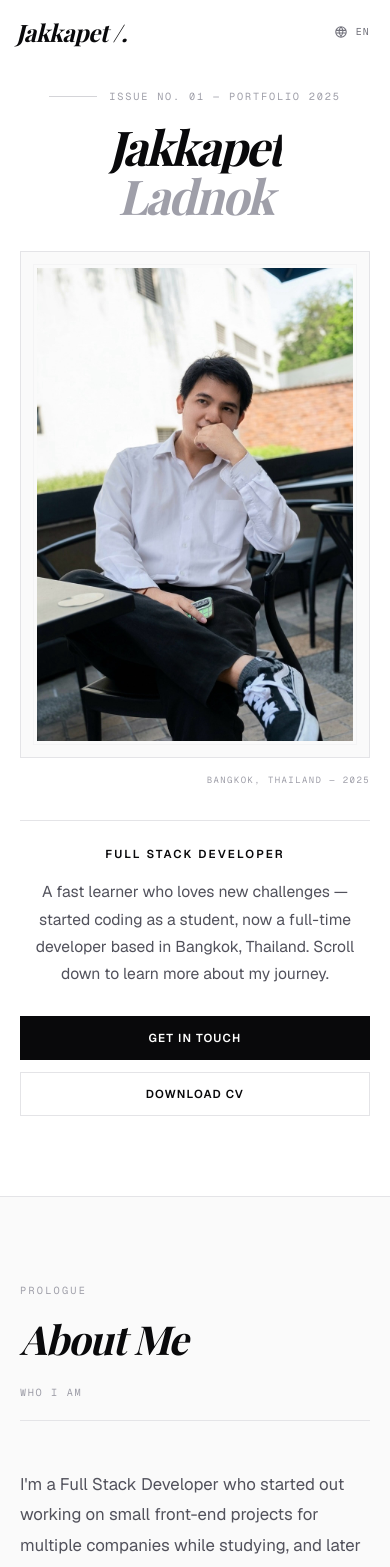
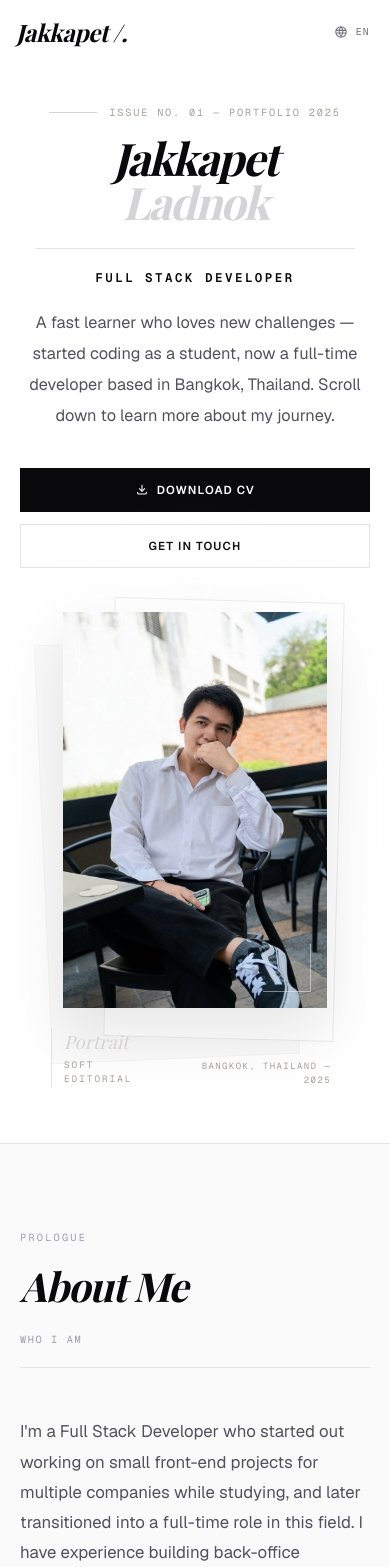
Before and after one commit to jakkapet2k/portfolio, a Next.js app: page / in a window 390 px wide. Shown: the top 1567 px of the page. Built offline with nearby package versions, Linux system fonts and the light colour scheme.

Commit message:
feat: Refactor HeroSection animations and layout for improved UI and responsiveness

```diff
--- a/components/portfolio/HeroSection.tsx
+++ b/components/portfolio/HeroSection.tsx
@@ -11,30 +11,15 @@ export default function HeroSection() {
 
   useEffect(() => {
     const ctx = gsap.context(() => {
-      const heroTl = gsap.timeline({ defaults: { ease: "power3.out" } });
-      heroTl
-        .fromTo(".hero-issue", { opacity: 0, y: 14 }, { opacity: 1, y: 0, duration: 0.5 })
-        .fromTo(
-          ".hero-name-line",
-          { opacity: 0, y: 80, clipPath: "inset(100% 0 0 0)" },
-          { opacity: 1, y: 0, clipPath: "inset(0% 0 0 0)", duration: 1, stagger: 0.12 },
-          "-=0.2",
-        )
+      const tl = gsap.timeline({ defaults: { ease: "power3.out" } });
+
+      tl.fromTo(".hero-label", { opacity: 0, x: -20 }, { opacity: 1, x: 0, duration: 0.6 })
+        .fromTo(".hero-name", { opacity: 0, y: 40 }, { opacity: 1, y: 0, duration: 1 }, "-=0.3")
         .fromTo(".hero-divider", { scaleX: 0 }, { scaleX: 1, duration: 0.8, ease: "power2.inOut" }, "-=0.4")
-        .fromTo(".hero-role", { opacity: 0, y: 18 }, { opacity: 1, y: 0, duration: 0.5 }, "-=0.3")
-        .fromTo(".hero-desc", { opacity: 0, y: 18 }, { opacity: 1, y: 0, duration: 0.5 }, "-=0.3")
-        .fromTo(
-          ".hero-btn",
-          { opacity: 0, y: 16, scale: 0.97 },
-          { opacity: 1, y: 0, scale: 1, duration: 0.5, stagger: 0.1 },
-          "-=0.3",
-        )
-        .fromTo(
-          ".hero-image",
-          { opacity: 0, scale: 0.92 },
-          { opacity: 1, scale: 1, duration: 1.2, ease: "power2.out" },
-          "-=0.9",
-        )
+        .fromTo(".hero-role", { opacity: 0 }, { opacity: 1, duration: 0.6 }, "-=0.3")
+        .fromTo(".hero-desc", { opacity: 0, y: 20 }, { opacity: 1, y: 0, duration: 0.7 }, "-=0.3")
+        .fromTo(".hero-btn", { opacity: 0, y: 14 }, { opacity: 1, y: 0, duration: 0.5, stagger: 0.1 }, "-=0.3")
+        .fromTo(".hero-image", { opacity: 0, scale: 0.92 }, { opacity: 1, scale: 1, duration: 1.2, ease: "power2.out" }, "-=0.9")
         .fromTo(".hero-scroll", { opacity: 0, y: -10 }, { opacity: 1, y: 0, duration: 0.5 }, "-=0.3");
 
       gsap.to(".hero-scroll-line", {
@@ -54,68 +39,94 @@ export default function HeroSection() {
     <section
       ref={sectionRef}
       id="about"
-      className="relative flex min-h-[calc(100vh-65px)] items-center overflow-hidden bg-white px-5 pt-6 pb-20 sm:px-8 sm:pt-8 sm:pb-24 lg:px-10"
+      className="relative flex items-start overflow-x-hidden bg-white px-5 pt-10 pb-14 sm:px-8 sm:pt-12 sm:pb-16 md:min-h-[calc(100vh-65px)] md:items-center md:pb-24 xl:px-10"
     >
-      <div className="mx-auto grid w-full max-w-7xl gap-8 md:gap-10 lg:grid-cols-[minmax(0,1.05fr)_minmax(20rem,0.85fr)] lg:items-start lg:gap-x-16 lg:gap-y-10">
-        <div className="flex flex-col items-center text-center lg:items-start lg:pt-6 lg:text-left">
-          <div className="hero-issue mb-5 flex flex-wrap items-center justify-center gap-3 sm:mb-7 sm:gap-4 lg:justify-start">
-            <span className="h-px w-12 bg-zinc-300 sm:w-16" />
-            <span className="font-mono text-[clamp(0.64rem,1.8vw,0.72rem)] uppercase tracking-[0.18em] text-zinc-400 sm:tracking-[0.26em]">{messages.hero.issue}</span>
+      <div className="mx-auto grid w-full max-w-7xl gap-8 md:grid-cols-[minmax(0,1fr)_minmax(19rem,25rem)] md:items-center md:gap-x-12 md:gap-y-8 lg:grid-cols-[minmax(0,1.05fr)_minmax(22rem,26rem)] lg:gap-x-16 lg:gap-y-10">
+        {/* Left: Text */}
+        <div className="relative order-1 flex flex-col items-center text-center md:order-none md:items-start md:pt-2 md:text-left lg:pt-4">
+          <span className="hero-label mb-4 inline-flex items-center gap-3 font-mono text-[clamp(0.64rem,1.8vw,0.72rem)] uppercase tracking-[0.18em] text-stone-400 sm:tracking-[0.26em]">
+            <span className="h-px w-12 bg-stone-300 sm:w-16" />
+            {messages.hero.issue}
+          </span>
+
+          <h1 className="hero-name font-editorial text-[clamp(2.8rem,9vw,5.8rem)] font-bold italic leading-[0.98] tracking-[-0.04em] text-zinc-950">
+            Jakkapet
+            <br />
+            <span className="text-zinc-300">Ladnok</span>
+          </h1>
+
+          <div className="hero-divider mt-6 h-px w-full max-w-xs origin-left bg-zinc-200 sm:mt-8 md:max-w-sm" />
+
+          <p className="hero-role mt-5 font-mono text-[clamp(0.78rem,1.7vw,0.9rem)] font-semibold uppercase tracking-[0.2em] text-zinc-950 sm:tracking-[0.24em]">
+            {messages.hero.role}
+          </p>
+
+          <p className="hero-desc mt-5 max-w-[31rem] text-pretty text-[clamp(1.02rem,2vw,1.14rem)] leading-[1.9] text-zinc-600">
+            {messages.hero.description}
+          </p>
+
+          <div className="mt-9 flex w-full flex-col items-stretch gap-3 sm:max-w-max sm:flex-row sm:items-center sm:justify-center sm:gap-4 md:justify-start">
+            <a
+              className="hero-btn flex h-11 w-full items-center justify-center gap-2 border border-zinc-950 bg-zinc-950 px-5 text-[clamp(0.72rem,1.9vw,0.82rem)] font-semibold uppercase tracking-[0.1em] text-white transition-all duration-300 hover:bg-white hover:text-zinc-950 sm:h-12 sm:w-auto sm:px-7 sm:tracking-[0.12em]"
+              href="/Resume%20jakkapet.pdf"
+              download
+              target="_blank"
+              rel="noopener noreferrer"
+            >
+              <svg className="h-3.5 w-3.5" fill="none" viewBox="0 0 24 24" stroke="currentColor" strokeWidth={1.8}>
+                <path strokeLinecap="round" strokeLinejoin="round" d="M12 3.75v10.5m0 0 4.5-4.5m-4.5 4.5-4.5-4.5M4.5 15.75v.75A2.25 2.25 0 0 0 6.75 18.75h10.5a2.25 2.25 0 0 0 2.25-2.25v-.75" />
+              </svg>
+              {messages.hero.downloadCv}
+            </a>
+            <a
+              className="hero-btn flex h-11 w-full items-center justify-center border border-zinc-200 bg-white px-5 text-[clamp(0.72rem,1.9vw,0.82rem)] font-semibold uppercase tracking-[0.1em] text-zinc-950 transition-all duration-300 hover:border-zinc-950 sm:h-12 sm:w-auto sm:px-7 sm:tracking-[0.12em]"
+              href="#contact"
+            >
+              {messages.hero.getInTouch}
+            </a>
           </div>
-
-          <h1 className="font-editorial text-balance text-[clamp(3rem,11vw,6.9rem)] font-bold italic leading-[0.94] tracking-[-0.045em] text-zinc-950 sm:leading-[0.98] lg:max-w-[7ch]">
-            <span className="hero-name-line block pb-1 sm:pb-2">Jakkapet</span>
-            <span className="hero-name-line block text-zinc-400">Ladnok</span>
-          </h1>
         </div>
 
-        <div className="hero-image relative mx-auto w-full max-w-[22rem] md:max-w-[29rem] lg:col-start-2 lg:row-span-2 lg:row-start-1 lg:max-w-[28rem] lg:justify-self-end">
-          <div className="relative border border-zinc-200 bg-zinc-50 p-4 sm:p-5">
-            <div className="relative z-10 overflow-hidden bg-white">
+        {/* Right: Portrait image — editorial frame */}
+        <div className="hero-image order-3 relative mx-auto w-full max-w-[18rem] md:order-none md:col-start-2 md:row-span-2 md:row-start-1 md:max-w-[18rem] md:justify-self-end lg:max-w-[20rem] xl:max-w-[22rem]">
+          <div className="pointer-events-none absolute left-1/2 top-8 h-52 w-52 -translate-x-1/2 rounded-full bg-stone-100 blur-3xl md:left-auto md:right-0 md:top-14 md:translate-x-0" />
+          <div className="pointer-events-none absolute -left-2 top-10 h-[86%] w-[86%] -rotate-[2.5deg] border border-stone-100 bg-stone-50/85 md:-left-4" />
+          <div className="pointer-events-none absolute right-0 top-0 h-[90%] w-[80%] rotate-[1.5deg] border border-zinc-200/70 bg-white/92 md:-right-2" />
+
+          <div className="relative z-10 px-3 pt-3 sm:px-4 sm:pt-4">
+            <div className="relative overflow-hidden bg-white shadow-[0_26px_55px_rgba(24,24,27,0.1)]">
+              <div className="pointer-events-none absolute inset-x-0 top-0 z-20 h-20 bg-linear-to-b from-white/18 to-transparent" />
+              <div className="pointer-events-none absolute left-4 top-4 z-20 h-12 w-12 border-l border-t border-white/45 sm:left-5 sm:top-5 sm:h-16 sm:w-16" />
+              <div className="pointer-events-none absolute bottom-4 right-4 z-20 h-12 w-12 border-b border-r border-white/45 sm:bottom-5 sm:right-5 sm:h-16 sm:w-16" />
+
               <Image
                 src="/profile.png"
                 alt={messages.hero.imageAlt}
                 width={440}
                 height={560}
-                className="mx-auto h-auto w-full object-cover"
+                className="mx-auto h-auto w-full scale-[1.01] object-cover"
                 priority
               />
+              <div className="pointer-events-none absolute inset-x-0 bottom-0 h-28 bg-linear-to-t from-stone-950/8 via-transparent to-transparent" />
             </div>
-            <div className="pointer-events-none absolute inset-3 border border-zinc-100 sm:inset-4" />
           </div>
-          <p className="mt-4 text-right font-mono text-[clamp(0.56rem,1.6vw,0.65rem)] uppercase tracking-[0.16em] text-zinc-400 sm:tracking-[0.2em]">
-            {messages.hero.locationCaption}
-          </p>
-        </div>
 
-        <div className="flex max-w-2xl flex-col items-center text-center lg:row-start-2 lg:max-w-xl lg:items-start lg:text-left">
-          <div className="hero-divider mb-6 h-px w-full origin-left bg-zinc-200 sm:mb-8" />
-
-          <p className="hero-role text-[clamp(0.72rem,1.9vw,0.88rem)] font-semibold uppercase tracking-[0.18em] text-zinc-950 sm:tracking-[0.24em]">{messages.hero.role}</p>
-          <p className="hero-desc text-pretty mt-4 text-[clamp(0.98rem,2.2vw,1.12rem)] leading-[1.75] text-zinc-600 sm:mt-5 sm:leading-[1.85]">{messages.hero.description}</p>
-
-          <div className="mt-7 flex w-full flex-col items-stretch gap-3 sm:mt-9 sm:max-w-max sm:flex-row sm:items-center sm:justify-center sm:gap-4 lg:justify-start">
-            <a
-              className="hero-btn flex h-11 w-full items-center justify-center border border-zinc-950 bg-zinc-950 px-5 text-[clamp(0.72rem,1.9vw,0.82rem)] font-semibold uppercase tracking-[0.1em] text-white transition-all duration-300 hover:bg-white hover:text-zinc-950 sm:h-12 sm:w-auto sm:px-7 sm:tracking-[0.12em]"
-              href="#contact"
-            >
-              {messages.hero.getInTouch}
-            </a>
-            <a
-              className="hero-btn flex h-11 w-full items-center justify-center border border-zinc-200 bg-white px-5 text-[clamp(0.72rem,1.9vw,0.82rem)] font-semibold uppercase tracking-[0.1em] text-zinc-950 transition-all duration-300 hover:border-zinc-950 sm:h-12 sm:w-auto sm:px-7 sm:tracking-[0.12em]"
-              href="/Resume%20jakkapet.pdf"
-              download
-              target="_blank"
-              rel="noopener noreferrer"
-            >
-              {messages.hero.downloadCv}
-            </a>
+          <div className="relative z-20 mt-5 flex items-end justify-between gap-4">
+            <div className="border-l border-stone-200 pl-3">
+              <span className="block font-editorial text-[clamp(1.15rem,2.4vw,1.45rem)] italic text-stone-300">Portrait</span>
+              <span className="mt-1 block font-mono text-[0.58rem] uppercase tracking-[0.22em] text-stone-400 sm:text-[0.62rem]">
+                Soft Editorial
+              </span>
+            </div>
+            <p className="pr-2 text-right font-mono text-[clamp(0.56rem,1.6vw,0.65rem)] uppercase tracking-[0.16em] text-stone-400 sm:tracking-[0.2em]">
+              {messages.hero.locationCaption}
+            </p>
           </div>
         </div>
       </div>
 
       {/* Scroll indicator */}
-      <div className="hero-scroll absolute bottom-8 left-1/2 hidden -translate-x-1/2 lg:block">
+      <div className="hero-scroll absolute bottom-8 left-1/2 hidden -translate-x-1/2 md:block">
         <div className="flex flex-col items-center gap-2">
           <span className="font-mono text-[clamp(0.56rem,1.6vw,0.65rem)] uppercase tracking-[0.2em] text-zinc-400 sm:tracking-[0.3em]">{messages.hero.scroll}</span>
           <div className="hero-scroll-line h-12 w-px bg-linear-to-b from-zinc-300 to-transparent sm:h-14" />
```
